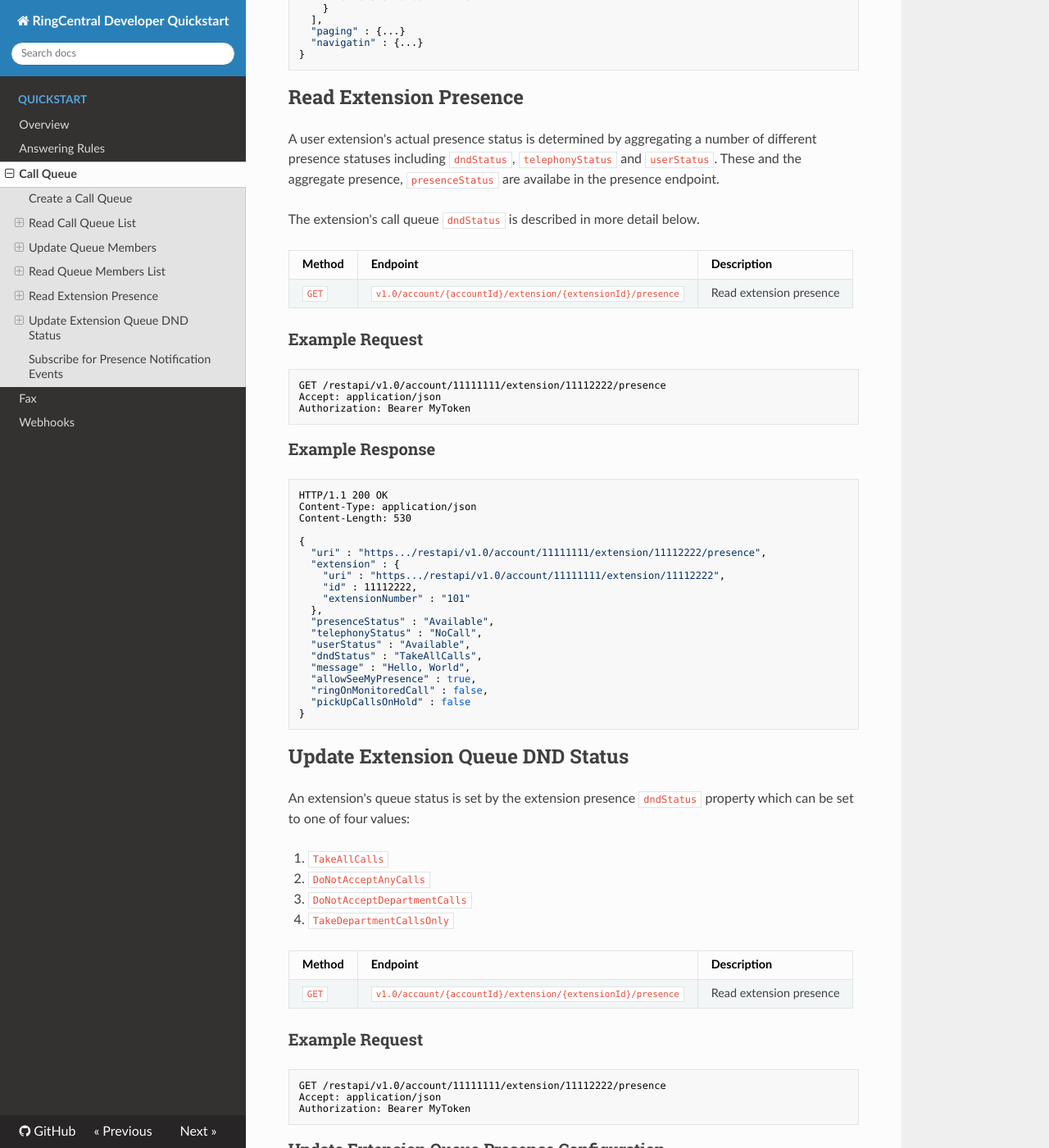
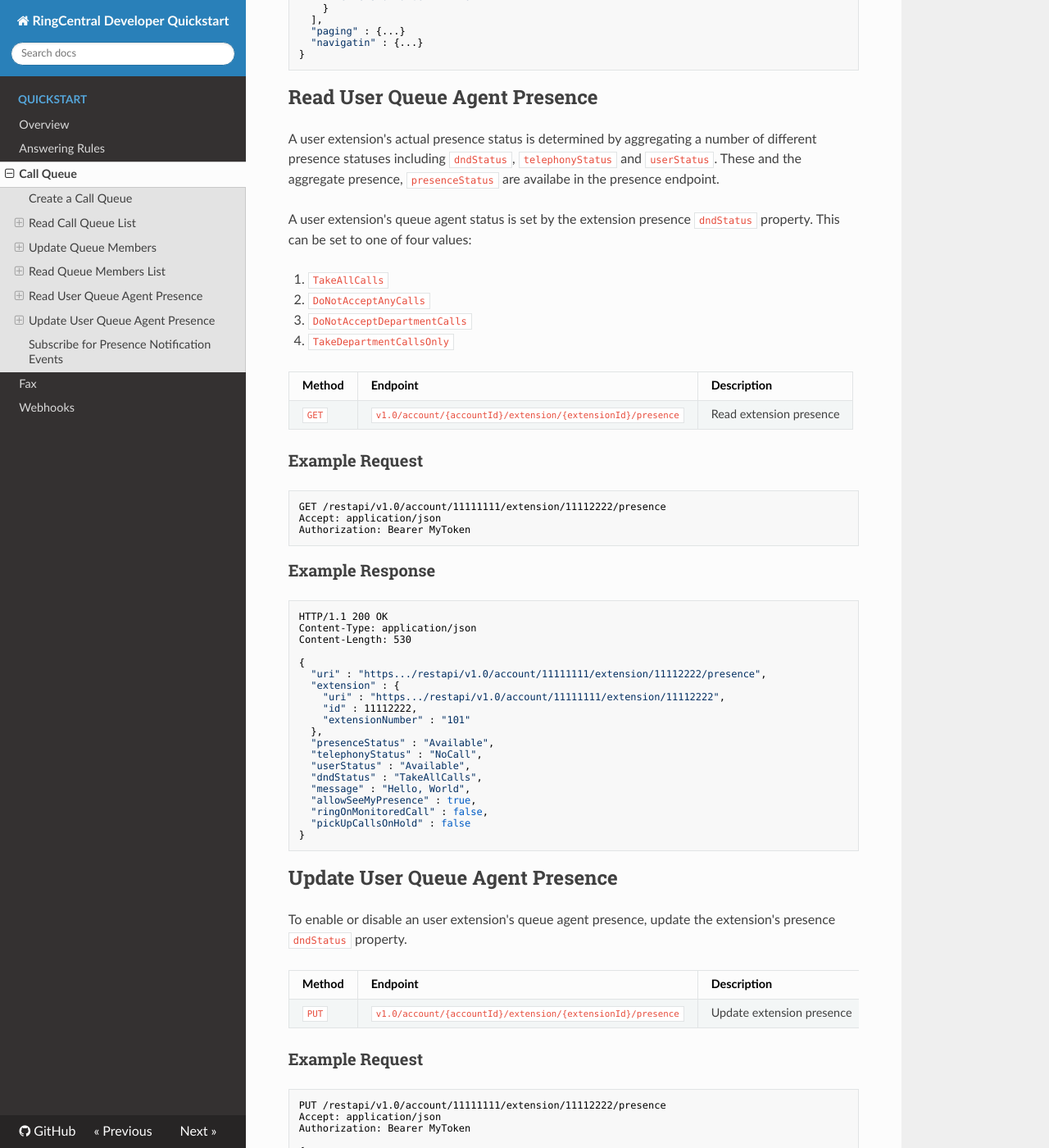
Before and after one commit to grokify/ringcentral-docs-quickstart, an MkDocs documentation site: the page built from docs/call_queue.md, in a window 1280 px wide and 1400 px high, scrolled down 2662 px. Shown: the whole window at 82% size. Built offline with MkDocs 1.6.1, drawn with Linux system fonts in a browser that asks for light colours; nearby versions of some CDN libraries; old or Windows-style settings are respelled for this version of MkDocs; some of the changed text lies outside the part shown.

Commit message:
update call queue

````diff
--- a/docs/call_queue.md
+++ b/docs/call_queue.md
@@ -147,11 +147,16 @@ Content-Type: application/json
 }
 ```
 
-## Read Extension Presence
+## Read User Queue Agent Presence
 
 A user extension's actual presence status is determined by aggregating a number of different presence statuses including `dndStatus`, `telephonyStatus` and `userStatus`. These and the aggregate presence, `presenceStatus` are availabe in the presence endpoint.
 
-The extension's call queue `dndStatus` is described in more detail below.
+A user extension's queue agent status is set by the extension presence `dndStatus` property. This can be set to one of four values:
+
+1. `TakeAllCalls`
+1. `DoNotAcceptAnyCalls`
+1. `DoNotAcceptDepartmentCalls`
+1. `TakeDepartmentCallsOnly`
 
 | Method | Endpoint | Description |
 |--------|----------|-------------|
@@ -190,30 +195,9 @@ Content-Length: 530
 }
 ```
 
-## Update Extension Queue DND Status
+## Update User Queue Agent Presence
 
-An extension's queue status is set by the extension presence `dndStatus` property which can be set to one of four values:
-
-1. `TakeAllCalls`
-1. `DoNotAcceptAnyCalls`
-1. `DoNotAcceptDepartmentCalls`
-1. `TakeDepartmentCallsOnly`
-
-| Method | Endpoint | Description |
-|--------|----------|-------------|
-| `GET` | `v1.0/account/{accountId}/extension/{extensionId}/presence` | Read extension presence |
-
-### Example Request
-
-```bash
-GET /restapi/v1.0/account/11111111/extension/11112222/presence
-Accept: application/json
-Authorization: Bearer MyToken
-```
-
-### Update Extension Queue Presence Configuration
-
-To enable or disable an extension's queue presence, update the extension's presence `dndStatus` property.
+To enable or disable an user extension's queue agent presence, update the extension's presence `dndStatus` property.
 
 | Method | Endpoint | Description |
 |--------|----------|-------------|
````
